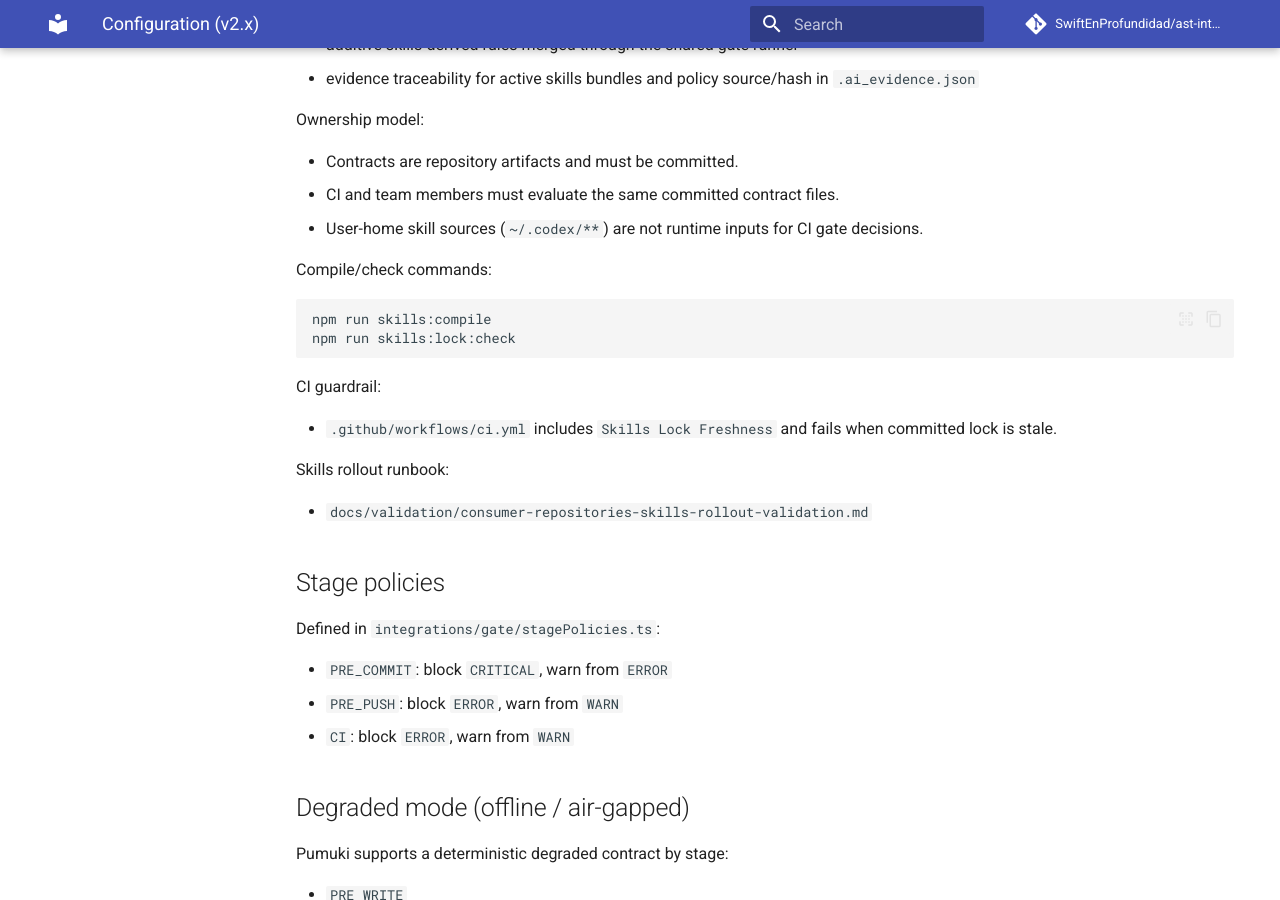
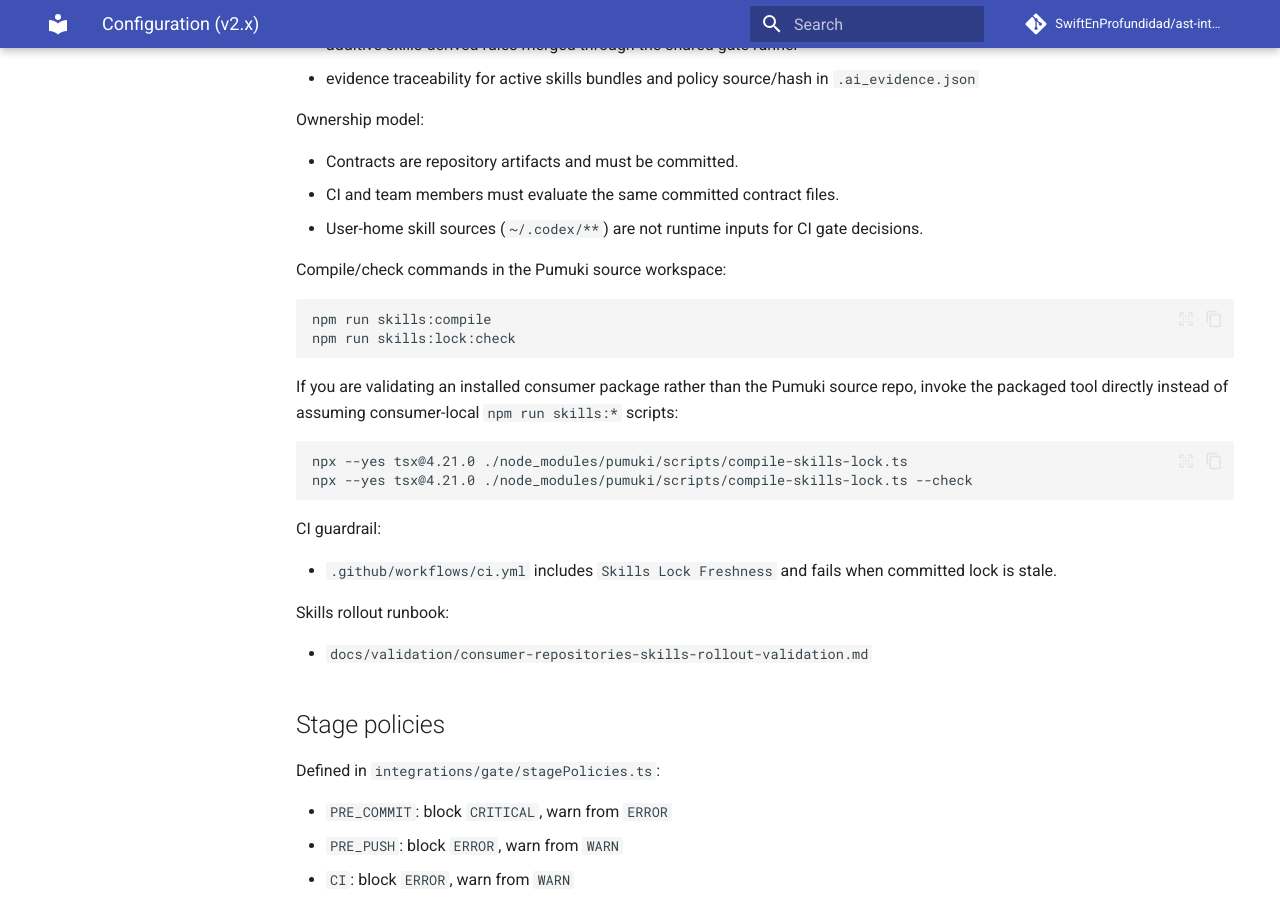
Before and after one commit to SwiftEnProfundidad/ast-intelligence-hooks, an MkDocs documentation site: the page built from docs/product/CONFIGURATION.md, in a window 1280 px wide and 900 px high, scrolled down 1702 px. Built offline with MkDocs 1.6.1 and Material for MkDocs 9.7.7, drawn with Linux system fonts in a browser that asks for light colours; comment, search, counter and statistics services are not loaded.

Commit message:
fix(reporting): remove consumer-facing skills script drift

````diff
--- a/docs/product/CONFIGURATION.md
+++ b/docs/product/CONFIGURATION.md
@@ -74,11 +74,18 @@ Ownership model:
 - CI and team members must evaluate the same committed contract files.
 - User-home skill sources (`~/.codex/**`) are not runtime inputs for CI gate decisions.
 
-Compile/check commands:
+Compile/check commands in the Pumuki source workspace:
 
 ```bash
 npm run skills:compile
 npm run skills:lock:check
+```
+
+If you are validating an installed consumer package rather than the Pumuki source repo, invoke the packaged tool directly instead of assuming consumer-local `npm run skills:*` scripts:
+
+```bash
+npx --yes tsx@4.21.0 ./node_modules/pumuki/scripts/compile-skills-lock.ts
+npx --yes tsx@4.21.0 ./node_modules/pumuki/scripts/compile-skills-lock.ts --check
 ```
 
 CI guardrail:
````
Also changed, not shown: docs/product/USAGE.md (+8 -1 lines), docs/tracking/estado-ejecutivo.md (+1 -1 lines), docs/tracking/fases-y-tareas.md (+1 -1 lines), 3 other files.
